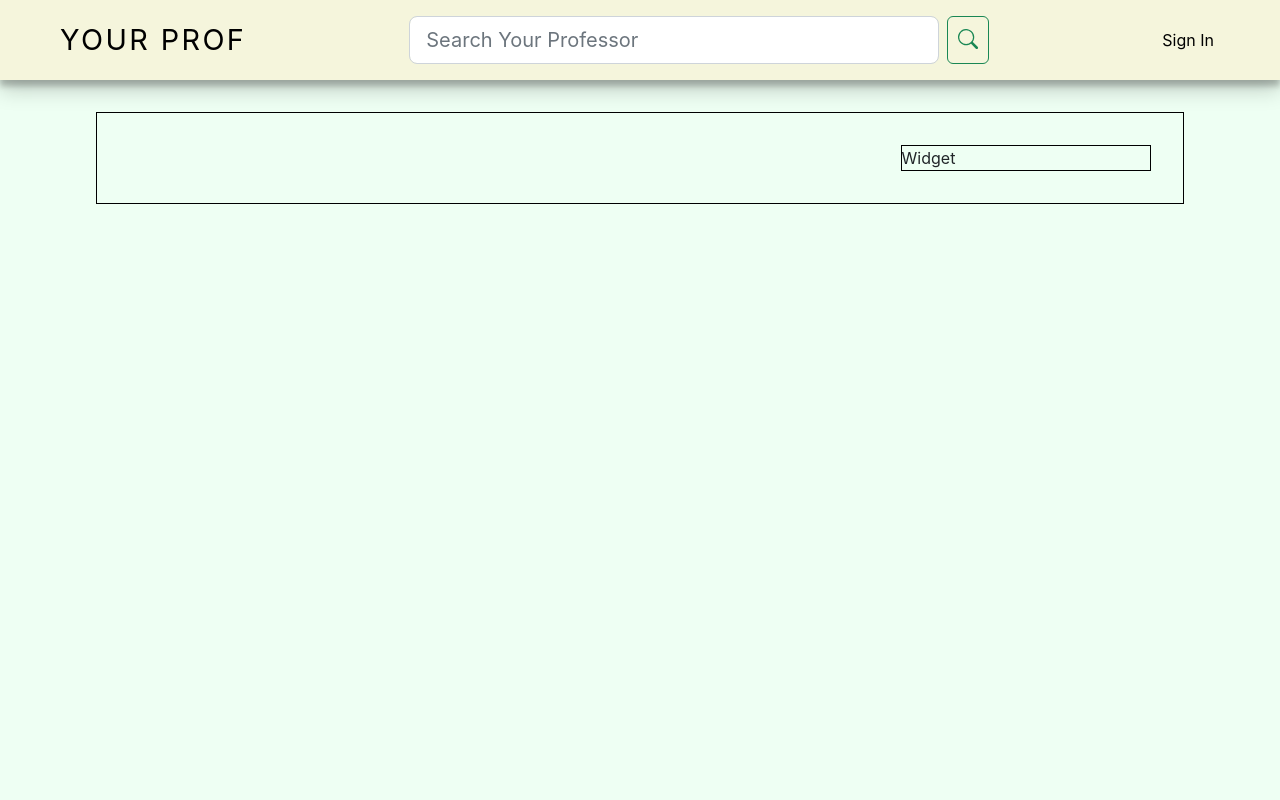
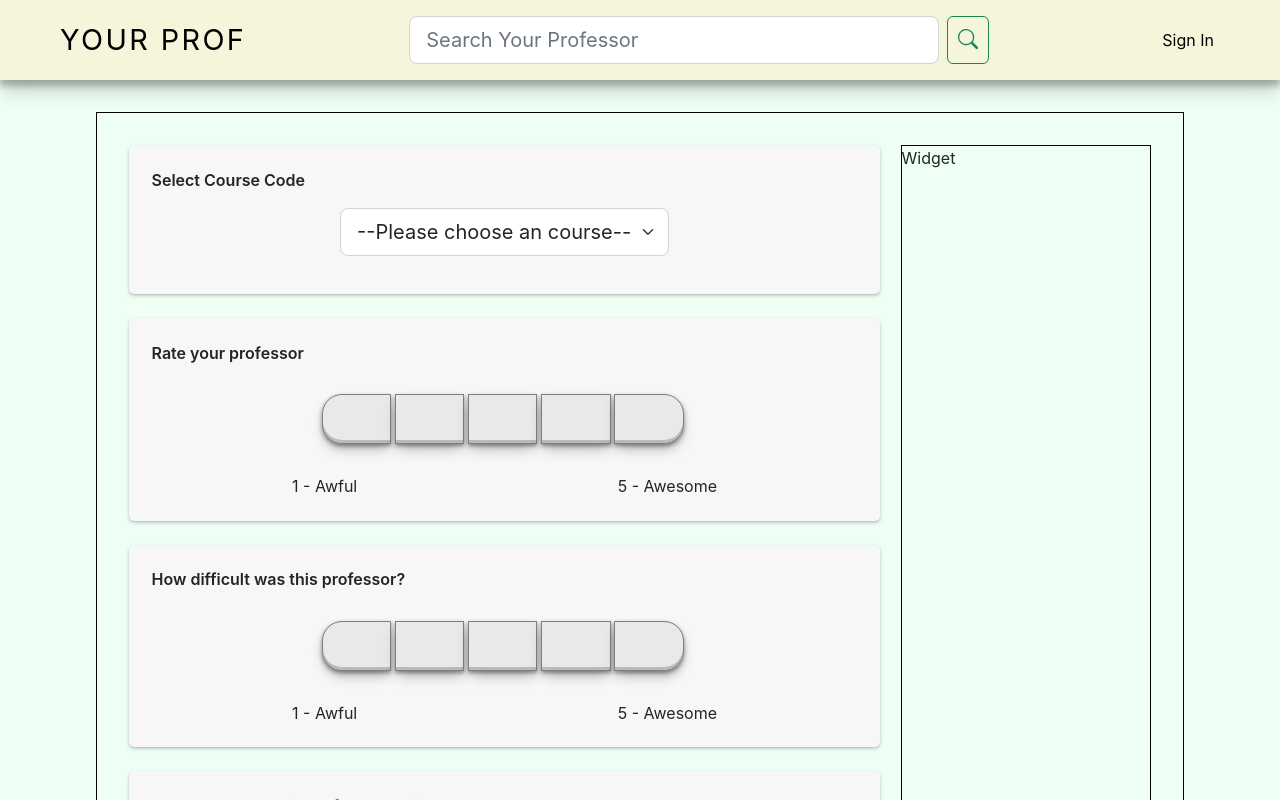
Before and after one commit to 2020-byte/YourProf_Web_Client, a React (Create React App) app: page /profs/1/ratings in a window 1280 px wide. Shown: the top 800 px of the page. Built offline with nearby package versions, Linux system fonts and the light colour scheme.

Commit message:
revised url

```diff
--- a/src/App.jsx
+++ b/src/App.jsx
@@ -45,9 +45,9 @@ function App() {
             <Routes>
               <Route path="/" element={<Home />} />
               <Route path="/profs" element={<AllProfs/>} />
-              <Route path="/profs/:id" element={<Prof/>} />
-              <Route path="/profs/:id/newrating" element={<RateProf/>} />
-              <Route path="/ratings/:id" element={<RateProf/>} />
+              <Route path="/profs/:profId" element={<Prof/>} />
+              <Route path="/profs/:profId/ratings" element={<RateProf/>} />
+              <Route path="/profs/:profId/ratings/:ratingId" element={<RateProf/>} />
               <Route path="/account/profile" element={<Profile/>} />
               <Route path="/account/bookmark" element={<Bookmark />} />
               <Route path="/login" element={<Login onLogin={handleSignin} onSignUp={handleSignin} />} />
--- a/src/components/InfoBox/InfoBox.jsx
+++ b/src/components/InfoBox/InfoBox.jsx
@@ -21,7 +21,7 @@ const InfoBox = ({item}) => {
             navigate('/login');
             return
         }
-        navigate(`/profs/${item.id}/newrating`)
+        navigate(`/profs/${item.id}/ratings`)
         window.scrollTo({ top: 0, behavior: "smooth" });
 
     }
--- a/src/components/QuestionBox/QuestionBox.jsx
+++ b/src/components/QuestionBox/QuestionBox.jsx
@@ -4,16 +4,16 @@ import courses from '../../data/profCourseItems.json';
 import grades from '../../data/grades.json';
 import SelectBox from '../SelectBox.jsx/SelectBox';
 import styles from './QuestionBox.module.css';
-import { useParams } from 'react-router-dom';
 import RateBox from '../RateBox/RateBox';
 import RadioItem from '../RadioItem/RadioItem';
 import ReviewBox from '../ReivewBox/ReviewBox';
+import { useParams, useSearchParams } from 'react-router-dom';
 
 const QuestionBox = ({question, handleClick, checkSelected, allDone}) => {
 
     question.type === 'tos' && console.log(allDone);
     const params = useParams();
-    const profId = params.id;
+    const profId = params.profId;
 
     const selectItems =
         question.value === "course" ? courses.filter(i => i.profId == profId):
--- a/src/components/RantingItem/RatingItem.jsx
+++ b/src/components/RantingItem/RatingItem.jsx
@@ -10,7 +10,7 @@ import chooseQualityColor from '../../hook/qualityColor';
 import useToggle from '../../hook/useToggle';
 import { useEffect } from 'react';
 import { useAuth } from '../../context/AuthContent';
-import { useNavigate } from 'react-router-dom';
+import { useNavigate, useSearchParams } from 'react-router-dom';
 
 
 const findRateInfo = (rate) => {
@@ -58,9 +58,11 @@ const RatingItem = ({item, course}) => {
 
     const navigate = useNavigate();
     const handleEdit = () => {
-        navigate(`/ratings/${item.id}`);
+        navigate(`/profs/${item.profId}/ratings/${item.id}`);
         window.scrollTo({ top: 0, behavior: "smooth" });
     }
+
+
 
     const handleDelete = () => {
         if (window.confirm('Do you want to delete?')) {
--- a/src/page/Prof.jsx
+++ b/src/page/Prof.jsx
@@ -18,7 +18,7 @@ const filterItembyId = (items, Id) => {
 const Prof = (props) => {
 
     const params = useParams();
-    const profId = params.id;
+    const profId = params.profId;
 
     const prof = profItems.find(i => i.id == profId);
 
--- a/src/page/RateProf.jsx
+++ b/src/page/RateProf.jsx
@@ -60,7 +60,7 @@ const RateProf = (props) => {
     const handleClick = () => {
         if(allDone) {
             console.log('button clicked');
-            navigate(`/search/${profId}`);
+            navigate(-1);
         } else {
             console.log("not choosed all required yet");
         }
```
